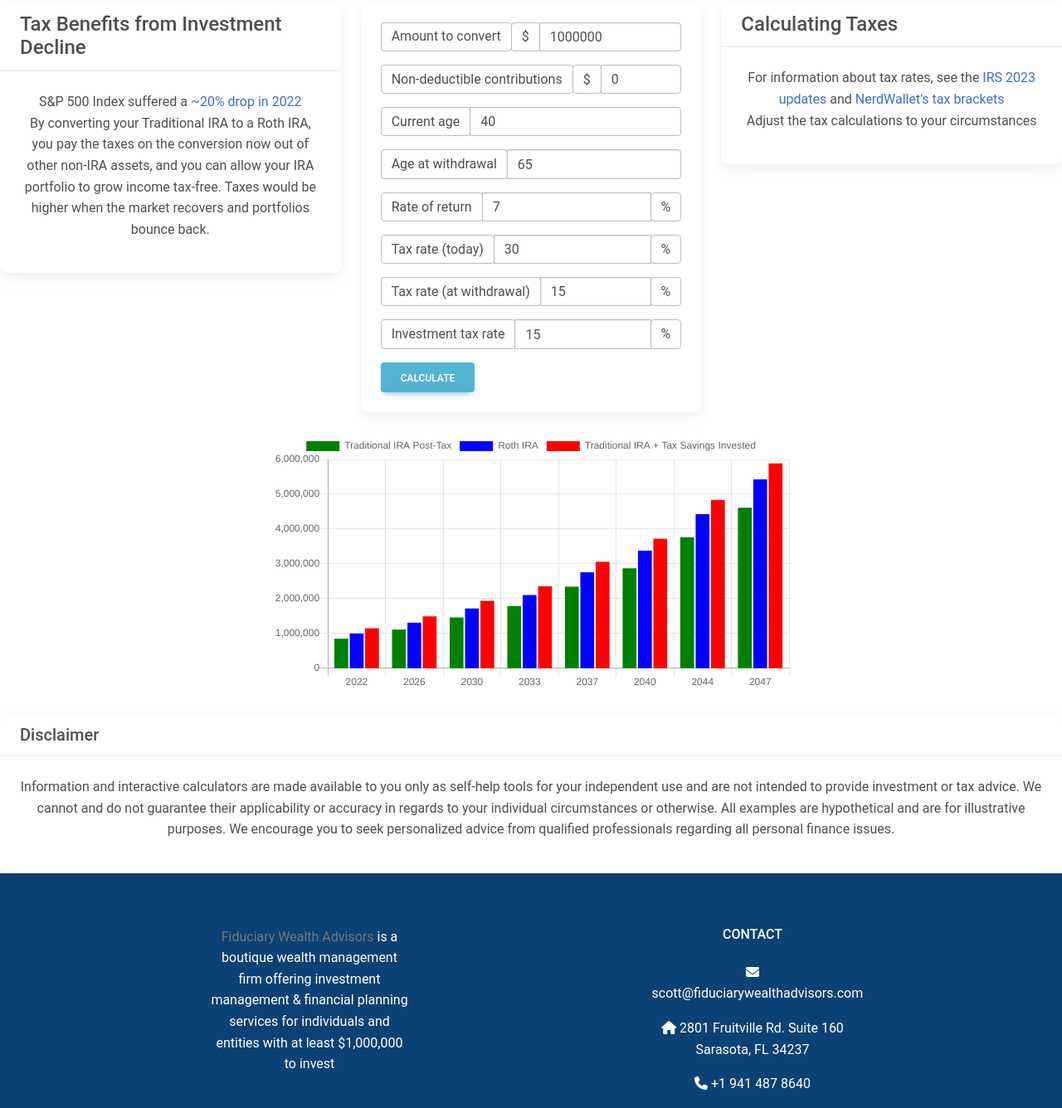
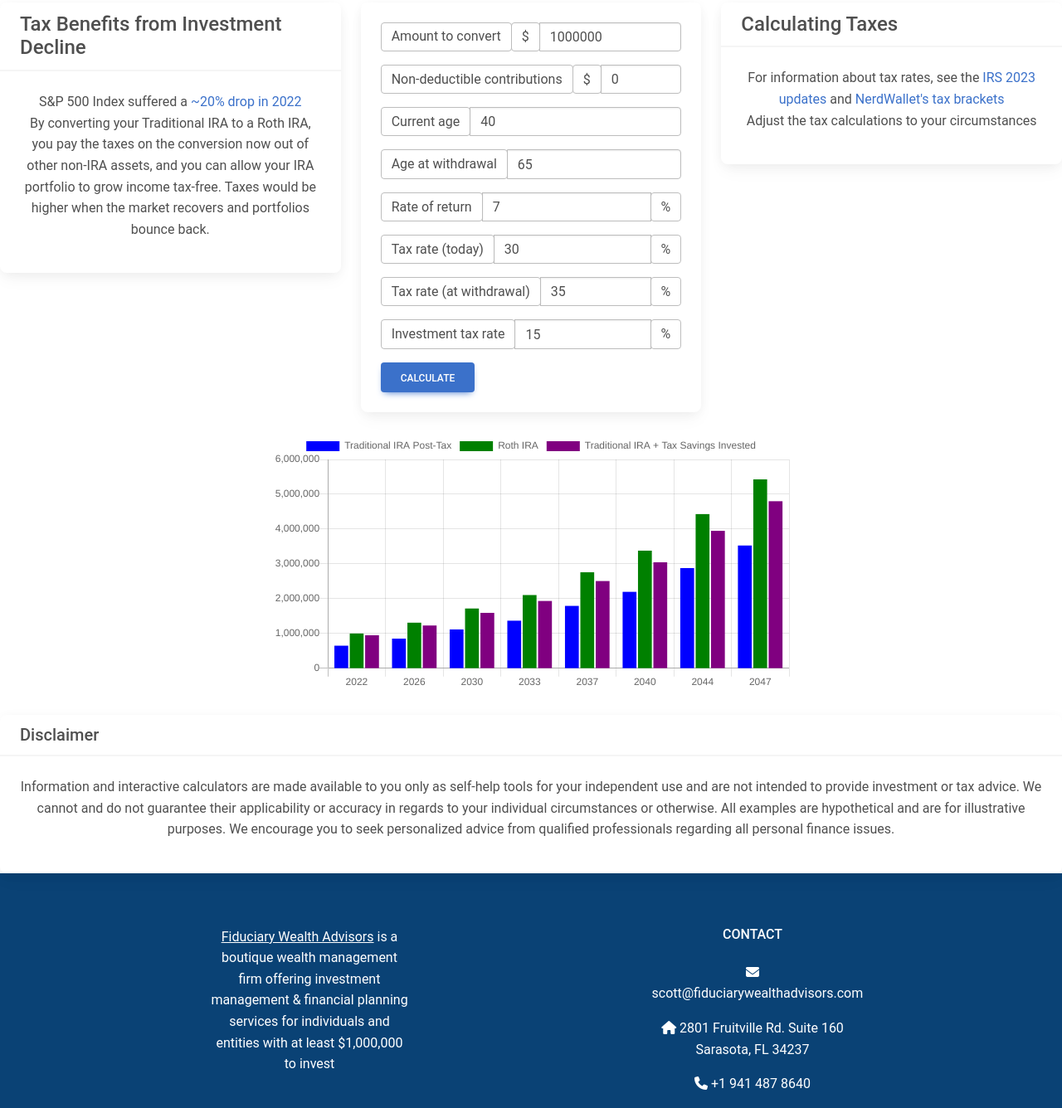
Before and after one commit to kevindweb/roth_conversion, a plain HTML site: page index.html in a window 1280 px wide. Shown: the part 123-1459 px from the top of the page at 83% size. Drawn offline with nearby package versions, Linux system fonts and the light colour scheme.

Commit message:
Fixing accessibility concerns

```diff
--- a/formula.js
+++ b/formula.js
@@ -19,17 +19,17 @@ function calculate() {
         datasets: [
             {
                 label: "Traditional IRA Post-Tax",
+                backgroundColor: "blue",
+                data: []
+            },
+            {
+                label: "Roth IRA",
                 backgroundColor: "green",
                 data: []
             },
             {
-                label: "Roth IRA",
-                backgroundColor: "blue",
-                data: []
-            },
-            {
                 label: "Traditional IRA + Tax Savings Invested",
-                backgroundColor: "red",
+                backgroundColor: "purple",
                 data: []
             }
         ]
--- a/index.html
+++ b/index.html
@@ -111,8 +111,8 @@
                                 tooltips-text="Expected marginal income tax rate at withdrawal">Tax rate
                                 (at withdrawal)</span>
                         </div>
-                        <input type="text" name="TAX_RATE_ATR" class="form-control" placeholder="15" aria-label=""
-                            value="15">
+                        <input type="text" name="TAX_RATE_ATR" class="form-control" placeholder="35" aria-label=""
+                            value="35">
                         <div class="input-group-append">
                             <span class="input-group-text">%</span>
                         </div>
@@ -129,7 +129,7 @@
                             <span class="input-group-text">%</span>
                         </div>
                     </div>
-                    <button type="button" class="btn btn-info" onClick="calculate()">Calculate</button>
+                    <button type="button" class="btn btn-primary" onClick="calculate()">Calculate</button>
                 </div>
             </div>
         </div>
@@ -177,8 +177,8 @@
             <section class="">
                 <div class="row">
                     <div class="col-md-3 col-lg-3 col-xl-3 mx-auto mt-3">
-                        <span><a href="https://www.fiduciarywealthadvisors.com/" class="text-muted">Fiduciary Wealth
-                                Advisors</a> is a
+                        <span><a href="https://www.fiduciarywealthadvisors.com/" class="text-reset"><u>Fiduciary Wealth
+                                    Advisors</u></a> is a
                             boutique wealth management
                             firm offering investment
                             management & financial planning services for individuals and entities with at
```
